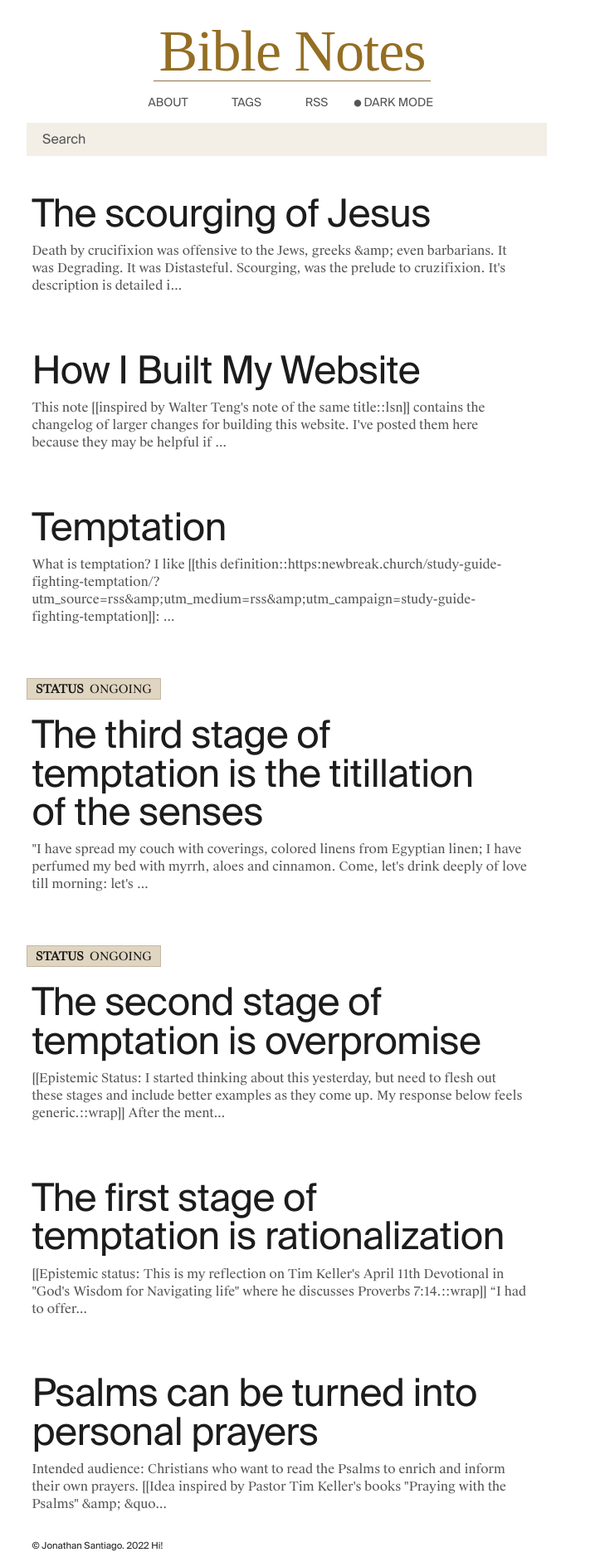
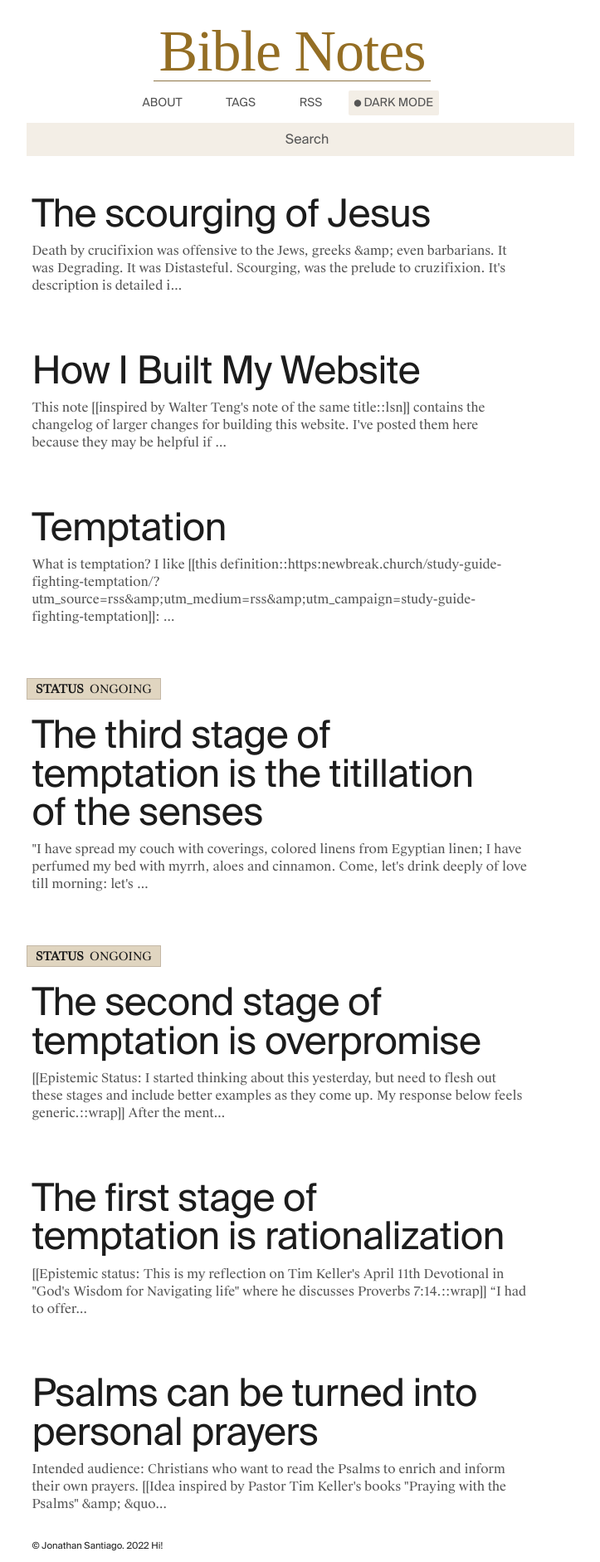
Before and after one commit to jsantiago611/digital-garden-master, a Jekyll site: the page built from index.md, in a window 1280 px wide. Shown: the whole page at 83% size, without its empty margins (298-1021 px from the left). Built offline with Jekyll 4.4.1, drawn with Linux system fonts in a browser that asks for light colours; some web fonts are replaced.

Commit message:
searchbar centered

```diff
--- a/assets/css/Style.css
+++ b/assets/css/Style.css
@@ -2093,7 +2093,7 @@ border-bottom: 1px solid var(--c-card-border);
     display: flex;
     align-items: center;
     justify-content: center;
-    background-color: transparent;
+    background-color: var(--c-card-bg-light);
     cursor: pointer;
     z-index: 75;
     transition: transform .5s ease 0s,visibility 0s linear .5s;
@@ -2106,6 +2106,8 @@ border-bottom: 1px solid var(--c-card-border);
     color: var(--c-text-muted);
     margin-bottom: 0;
     text-transform: uppercase;
+    padding: 7px;
+    border-radius: 2px;
 }
 
 #theme-toggle-img {
@@ -2504,18 +2506,19 @@ a.button-block {
         margin-left: 20px;
     padding-left: 18px;
     box-sizing: border-box;
-    width: 95%;
+    width: 100%;
     height: 40px;
     border: 1px solid transparent;
     font-family: var(--font-family-sans) !important;
     color: var(--c-text);
     font-size: var(--font-size-small);
     background-color: var(--c-card-bg-light);
+	text-align: center;
 }
 
 @media(max-width: 500px) {
 	 .searchbar input[type="text"] {
-	      width: 90%;
+	      width: 100%;
 	}
 }
 
```
